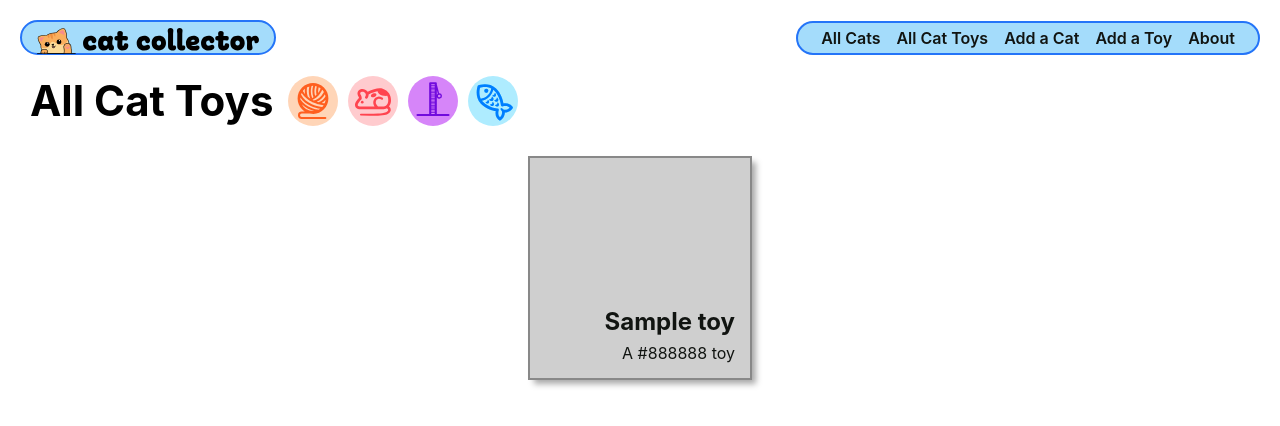
After one commit to ranjith-jacob/django-crud-app-cat-collector, a Django app: page /toys/ in a window 1280 px wide. The commit adds this page. Shown: the top 426 px of the page. Run offline with Django 5.2, Linux system fonts and the light colour scheme; tables that the repository leaves empty hold one stand-in row (values such as "Sample post").

Commit message:
completes third model pg

```diff
--- a/main_app/admin.py
+++ b/main_app/admin.py
@@ -1,8 +1,9 @@
 from django.contrib import admin
-from .models import Cat, Feeding
+from .models import Cat, Feeding, Toy
 
 # Register your models here.
 from .models import Cat
 
 admin.site.register(Cat)
 admin.site.register(Feeding)
+admin.site.register(Toy)
--- a/main_app/models.py
+++ b/main_app/models.py
@@ -35,4 +35,14 @@ class Feeding(models.Model):
         return f"{self.get_meal_display()} on {self.date}"
 
     class Meta:
-        ordering = ['-date']  # This line makes the newest feedings appear first
+        ordering = ['-date']  # This line makes the newest feedings appear first; descending; for ascending use without hyphen
+
+class Toy(models.Model):
+    name = models.CharField(max_length=50)
+    color = models.CharField(max_length=20)
+
+    def __str__(self):
+        return self.name
+
+    def get_absolute_url(self):
+        return reverse('toy-detail', kwargs={'pk': self.id})
--- /dev/null
+++ b/main_app/static/css/toys/toy-index.css
@@ -0,0 +1,64 @@
+.card-container {
+  padding: 0 40px;
+  display: flex;
+  justify-content: center;
+  flex-wrap: wrap;
+}
+
+.card {
+  width: 224px;
+  height: 224px;
+  margin: 10px;
+  border: solid 2px;
+  box-shadow: var(--card-box-shadow);
+  position: relative;
+}
+
+.card-bg {
+  opacity: 0.4;
+  position: absolute;
+  display: inline-flex;
+  top: 0;
+  left: 0;
+  width: 100%;
+  height: 100%;
+}
+
+.card-content {
+  padding: 15px;
+  height: 100%;
+  width: 100%;
+  display: flex;
+  align-items: flex-end;
+  justify-content: flex-end;
+  flex-direction: column;
+}
+
+.card > a {
+  position: absolute;
+  top: 0;
+  left: 0;
+  width: 100%;
+  height: 100%;
+  display: inline-block;
+  text-decoration: none;
+  color: var(--text-color);
+}
+
+.card h2 {
+  margin: 7px 0;
+  font-size: var(--font-xl);
+}
+
+.card p {
+  margin: 0;
+  font-size: var(--font-reg);
+}
+
+.page-header > img {
+  margin-left: 10px;
+}
+
+.page-header > img:first-of-type {
+  margin-left: 15px;
+}
--- a/main_app/templates/base.html
+++ b/main_app/templates/base.html
@@ -30,7 +30,9 @@
             <!-- <li><a href="/cats">All Cats</a></li>
             <li><a href="/about">About</a></li> -->
             <li><a href="{% url 'cat-index' %}">All Cats</a></li>
+            <li><a href="{% url 'toy-index' %}">All Cat Toys</a></li>
             <li><a href="{% url 'cat-create' %}">Add a Cat</a></li>
+             <li><a href="{% url 'toy-create' %}">Add a Toy</a></li>
             <li><a href="{% url 'about' %}">About</a></li>
         </ul>
       </nav>
--- /dev/null
+++ b/main_app/templates/main_app/toy_list.html
@@ -0,0 +1,30 @@
+{% extends 'base.html' %}
+{% load static %}
+{% block head %}
+<link rel="stylesheet" href="{% static 'css/toys/toy-index.css' %}" />
+{% endblock %}
+{% block content %}
+
+<section class="page-header">
+  <h1>All Cat Toys</h1>
+  <img src="{% static 'images/string.svg' %}" alt="A ball of string" />
+  <img src="{% static 'images/mouse.svg' %}" alt="A mouse" />
+  <img src="{% static 'images/post.svg' %}" alt="A scratching post" />
+  <img src="{% static 'images/fish.svg' %}" alt="A fishy toy" />
+</section>
+
+<section class="card-container">
+  {% for toy in toy_list %}
+    <div class="card" style="border-color: {{ toy.color }}">
+      <div class="card-bg" style="background-color: {{ toy.color }}"></div>
+      <a href="{% url 'toy-detail' toy.id %}">
+        <div class="card-content">
+          <h2>{{ toy.name }}</h2>
+          <p>A {{ toy.color }} toy</p>
+        </div>
+      </a>
+    </div>
+  {% endfor %}
+</section>
+
+{% endblock %}
--- a/main_app/urls.py
+++ b/main_app/urls.py
@@ -20,4 +20,9 @@ urlpatterns = [
         views.add_feeding,
         name='add-feeding'
     ),
+    path('toys/create/', views.ToyCreate.as_view(), name='toy-create'),
+    path('toys/', views.ToyList.as_view(), name='toy-index'),
+    path('toys/<int:pk>/', views.ToyDetail.as_view(), name='toy-detail'),
+    path('toys/<int:pk>/update/', views.ToyUpdate.as_view(), name='toy-update'),
+    path('toys/<int:pk>/delete/', views.ToyDelete.as_view(), name='toy-delete'),
 ]
--- a/main_app/views.py
+++ b/main_app/views.py
@@ -5,7 +5,7 @@ from django.views.generic.edit import CreateView, UpdateView, DeleteView
 #!tangent from Canvas notes
 from django.urls import reverse_lazy
 
-from .models import Cat
+from .models import Cat, Toy
 from .forms import FeedingForm
 
 # Create your views here.
@@ -78,8 +78,26 @@ class CatDelete(DeleteView):
 def add_feeding(request, pk):
     form = FeedingForm(request.POST)
     if form.is_valid():
-        new_feeding = form.save(commit=False)
+        new_feeding = form.save(commit=False) # Save the form but don't commit it yet to the database
         new_feeding.cat_id = pk
         new_feeding.save()
 
     return redirect("cat-detail", pk=pk)
+
+class ToyCreate(CreateView):
+    model = Toy
+    fields = '__all__'
+
+class ToyList(ListView):
+    model = Toy
+
+class ToyDetail(DetailView):
+    model = Toy
+
+class ToyUpdate(UpdateView):
+    model = Toy
+    fields = ['name', 'color']
+
+class ToyDelete(DeleteView):
+    model = Toy
+    success_url = reverse_lazy('toy-index')
```
Also changed, not shown: main_app/static/css/toys/toy-detail.css (added, +52 -0 lines), main_app/templates/main_app/toy_confirm_delete.html (added, +17 -0 lines), main_app/templates/main_app/toy_detail.html (added, +18 -0 lines), main_app/templates/main_app/toy_form.html (added, +23 -0 lines), main_app/migrations/0005_toy.py (added).
